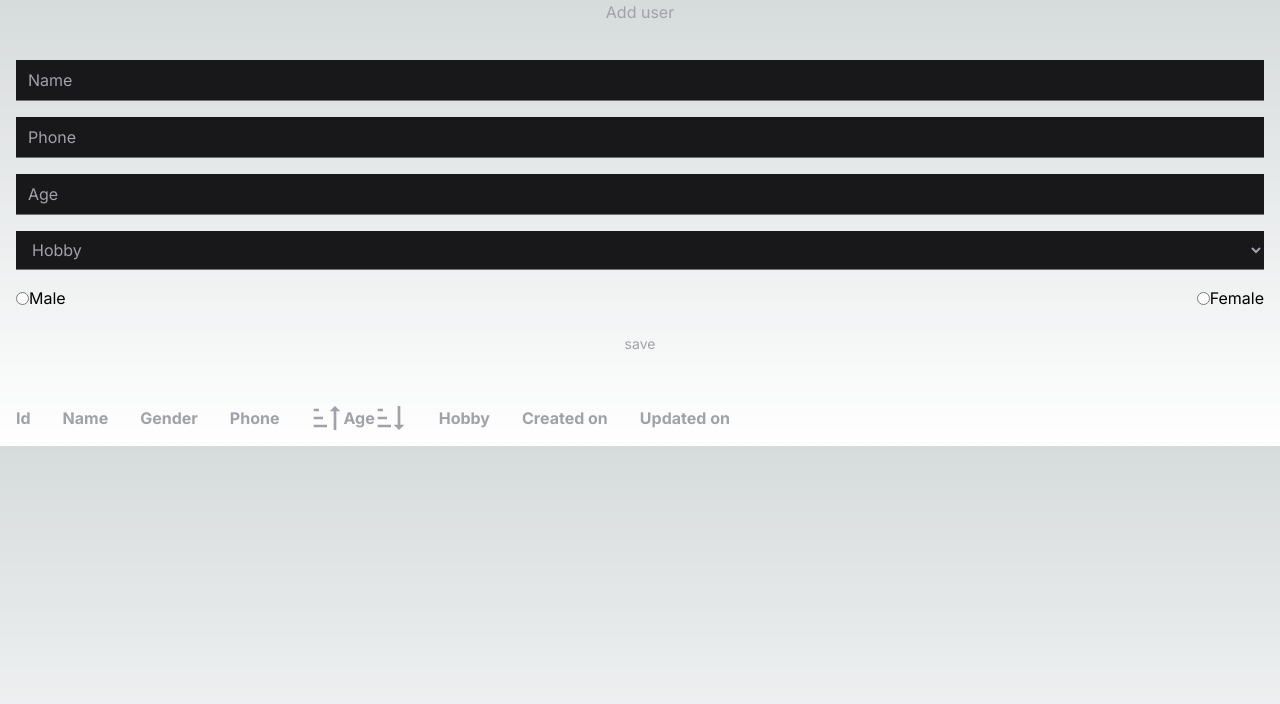
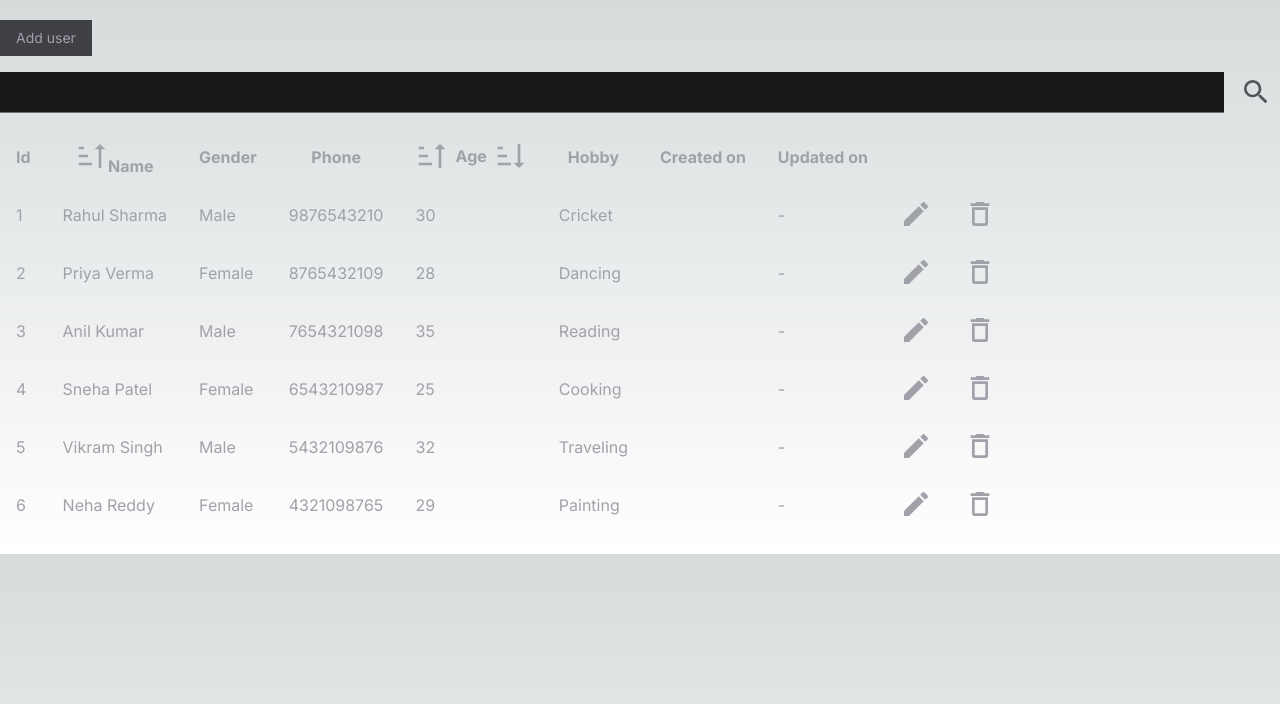
Before and after one commit to keya-upadhyay/todo-next, a Next.js app: page /user in a window 1280 px wide. Shown: the top 704 px of the page. Built offline with nearby package versions, Linux system fonts and the light colour scheme.

Commit message:
filter data on user page

```diff
--- a/src/Components/NewUserList.jsx
+++ b/src/Components/NewUserList.jsx
@@ -2,11 +2,13 @@
 import React from "react";
 
 const NewUserList = ({
-  CreatNeweUser,
+  creatNewUser,
   userInput,
   setUserInput,
   users,
   setUsers,
+  isOpen,
+  setIsOpen,
 }) => {
   function handleSubmit(e) {
     e.preventDefault();
@@ -22,10 +24,10 @@ const NewUserList = ({
 
     const timeZones = {
       AEST: "Australia/Sydney",
-      ACST: "Australia/Adelaide",
-      AWST: "Australia/Perth",
-      AEDT: "Australia/Melbourne",
-      ACDT: "Australia/Adelaide",
+      // ACST: "Australia/Adelaide",
+      // AWST: "Australia/Perth",
+      // AEDT: "Australia/Melbourne",
+      // ACDT: "Australia/Adelaide",
     };
 
     function getTimeInTimeZone(timeZone) {
@@ -51,7 +53,12 @@ const NewUserList = ({
       userInput.age.trim() === "" ||
       userInput.hobby.trim() === ""
     ) {
-      console.log("Please fill out all the fields");
+      alert("All the fields are required");
+    }
+
+    if (userInput.phone.length !== 10) {
+      alert("Please enter a 10-digit phone number.");
+      return;
     } else {
       if (userInput.id) {
         const updatedUsers = users.map((user) =>
@@ -59,15 +66,17 @@ const NewUserList = ({
         );
         setUsers(updatedUsers);
         setUserInput(initialValue);
+        setIsOpen(false);
       } else {
         const newId = Date.now().toString();
-        CreatNeweUser({
+        creatNewUser({
           ...userInput,
           id: newId,
           date: createdDate,
-          time: UpdatedTime,
+          time: timesInTimeZones,
         });
         setUserInput(initialValue);
+        setIsOpen(false);
       }
     }
   }
@@ -77,9 +86,20 @@ const NewUserList = ({
   }
 
   return (
-    <div className="space-y-5 pt-6">
+    <div
+      className={`space-y-5 pt-6 bg-zinc-950/85 p-20 shadow-zinc-800  ${
+        isOpen ? "fixed w-full inset-0 m-auto z-10" : "hidden"
+      } `}
+    >
+      <div className="relative py-4">
+        <button
+          className="px-4 py-2 text-zinc-400 bg-zinc-800"
+          onClick={() => setIsOpen(!isOpen)}
+        >
+          X
+        </button>
         <div className="mb-1 text-zinc-400 block text-center text-xl capitalize">
-        Add user
+          {userInput.id ? "Update user" : "Add user"}
         </div>
         <form
           onSubmit={handleSubmit}
@@ -130,7 +150,9 @@ const NewUserList = ({
             <option value="Sports">Sports</option>
             <option value="Fishing">Fishing</option>
             <option value="crocheting">crocheting</option>
-          <option value="DIY projects or crafts">DIY projects or crafts</option>
+            <option value="DIY projects or crafts">
+              DIY projects or crafts
+            </option>
           </select>
 
           <div className="flex items-center justify-between">
@@ -159,14 +181,23 @@ const NewUserList = ({
               <span>Female</span>
             </label>
           </div>
-
+          <div className="flex items-center justify-between col-span-2">
             <button
               type="submit"
               className="bg-slate-800 py-2 px-4 top capitalize col-span-2"
             >
               {userInput.id ? "Update" : "save"}
             </button>
+            <button
+              type="submit"
+              onClick={() => setIsOpen(false)}
+              className="bg-slate-800 py-2 px-4 top capitalize col-span-2"
+            >
+              Cancle
+            </button>
+          </div>
         </form>
+      </div>
     </div>
   );
 };
--- /dev/null
+++ b/src/Components/RemoveDataPopUp.jsx
@@ -0,0 +1,31 @@
+import React from "react";
+
+const RemoveDataPopUp = ({ isVisible, deleteRowData, setIsvisible }) => {
+  return (
+    <div
+      className={`h-full w-full text-center bg-black/80  inset-0 space-y-5 flex z-10 flex-col justify-center items-center ${
+        isVisible ? "fixed" : "hidden"
+      }`}
+    >
+      <p className="block mt-4">Are you sure want to delete this data?</p>
+
+      <div className="flex items-center justify-center space-x-4">
+        <button
+          onClick={deleteRowData}
+          className="bg-red-500 text-white px-4 py-2"
+        >
+          Yes
+        </button>
+
+        <button
+          onClick={() => setIsvisible(false)}
+          className="bg-gray-500 text-white px-4 py-2"
+        >
+          No
+        </button>
+      </div>
+    </div>
+  );
+};
+
+export default RemoveDataPopUp;
--- a/src/Components/UserList.jsx
+++ b/src/Components/UserList.jsx
@@ -4,29 +4,44 @@ import React from "react";
 const UserList = ({
   users,
   editData,
-  RemoveData,
+  removeData,
   sortAscending,
-  sortDesscending,
+  matchUser,
+  sortNameByAscending,
 }) => {
   return (
     <div className="overflow-x-auto text-zinc-400">
-      <table className="min-w-full table-fixed text-left border-collapse border-b border-zinc-800 border-r border-l">
-        <thead className="bg-zinc-900">
+      <table className="min-w-full table-fixed text-left border-collapse border-b border-zinc-700 border-r border-l">
+        <thead className="bg-zinc-800">
           <tr>
-            <th className="py-2 px-4 font-light border-r border-zinc-800">
+            <th className="py-2 px-4 font-light border-r border-zinc-700">
               Id
             </th>
-            <th className="py-2 px-4 font-light border-r border-zinc-800">
+            <th className="py-2 px-4 font-light border-r border-zinc-700">
+              <button onClick={() => sortNameByAscending(users, false)}>
+                <svg
+                  xmlns="http://www.w3.org/2000/svg"
+                  width="32"
+                  height="32"
+                  viewBox="0 0 24 24"
+                  className="h-5 "
+                >
+                  <path
+                    fill="currentColor"
+                    d="M19 7h3l-4-4l-4 4h3v14h2M2 17h10v2H2M6 5v2H2V5m0 6h7v2H2z"
+                  />
+                </svg>
+              </button>
               Name
             </th>
-            <th className="py-2 px-4 font-light border-r border-zinc-800">
+            <th className="py-2 px-4 font-light border-r border-zinc-700">
               Gender
             </th>
-            <th className="py-2 px-4 font-light border-r border-zinc-800">
+            <th className="py-2 px-4 font-light border-r border-zinc-700">
               Phone
             </th>
-            <th className="py-2 px-4 font-light border-r border-zinc-800 flex items-center space-x-2 justify-between">
-              <button onClick={() => sortDesscending(users)}>
+            <th className="py-2 px-4 font-light border-r border-zinc-700 flex items-center space-x-2 justify-between">
+              <button onClick={() => sortAscending(users, false)}>
                 <svg
                   xmlns="http://www.w3.org/2000/svg"
                   width="32"
@@ -42,7 +57,7 @@ const UserList = ({
               </button>
               <span>Age</span>
 
-              <button onClick={() => sortAscending(users)}>
+              <button onClick={() => sortAscending(users, true)}>
                 <svg
                   xmlns="http://www.w3.org/2000/svg"
                   width="32"
@@ -57,49 +72,56 @@ const UserList = ({
                 </svg>
               </button>
             </th>
-            <th className="py-2 px-4 font-light border-r border-zinc-800">
+            <th className="py-2 px-4 font-light border-r border-zinc-700">
               Hobby
             </th>
-            <th className="py-2 px-4 font-light border-r border-zinc-800">
+            <th className="py-2 px-4 font-light border-r border-zinc-700">
               Created on
             </th>
-            <th className="py-2 px-4 font-light border-r border-zinc-800">
+            <th className="py-2 px-4 font-light border-r border-zinc-700">
               Updated on
             </th>
-            <th className="py-2 px-4 font-light border-r border-zinc-800"></th>
+            <th className="py-2 px-4 font-light border-r border-zinc-700"></th>
             <th className="py-2 px-4 font-light "></th>
           </tr>
         </thead>
+
         <tbody className="text-left divide-y divide-zinc-800">
           {users?.map((user, index) => (
             <tr
               key={index}
-              className="text-left capitalize font-extralight border-b border-b-zinc-800"
+              className={`text-left capitalize font-extralight border-b border-b-zinc-800 row-highlight  ${
+                index < matchUser.length ? "text-teal-500" : "text-zinc-500"
+              } ${
+                index < matchUser.length === 0
+                  ? "text-zinc-500"
+                  : "text-zinc-500"
+              }`}
             >
-              <td className="py-2 px-4 border-r border-zinc-800">{user?.id}</td>
-              <td className="py-2 px-4 border-r border-zinc-800">
+              <td className="py-2 px-4 border-r border-zinc-700">{user?.id}</td>
+              <td className={`py-2 px-4 border-r border-zinc-700 `}>
                 {user?.name}
               </td>
-              <td className="py-2 px-4 border-r border-zinc-800">
+              <td className="py-2 px-4 border-r border-zinc-700">
                 {user?.gender}
               </td>
-              <td className="py-2 px-4 border-r border-zinc-800">
+              <td className="py-2 px-4 border-r border-zinc-700">
                 {user?.phone}
               </td>
-              <td className="py-2 px-4 border-r border-zinc-800">
+              <td className="py-2 px-4 border-r border-zinc-700">
                 {user?.age}
               </td>
-              <td className="py-2 px-4 border-r border-zinc-800">
+              <td className="py-2 px-4 border-r border-zinc-700">
                 {user?.hobby}
               </td>
-              <td className="py-2 px-4 border-r border-zinc-800">
+              <td className="py-2 px-4 border-r border-zinc-700">
                 {user?.date}
               </td>
-              <td className="py-2 px-4 border-r border-zinc-800">
+              <td className="py-2 px-4 border-r border-zinc-700">
                 {user?.date} - {user?.time}
               </td>
 
-              <td className="py-2 px-4 border-r border-zinc-800 text-center">
+              <td className="py-2 px-4 border-r border-zinc-700 text-center">
                 <button onClick={() => editData(user.id)}>
                   <svg
                     xmlns="http://www.w3.org/2000/svg"
@@ -117,7 +139,7 @@ const UserList = ({
               </td>
 
               <td className="py-2 px-4 text-center">
-                <button onClick={() => RemoveData(user.id)}>
+                <button onClick={() => removeData(user.id)}>
                   <svg
                     xmlns="http://www.w3.org/2000/svg"
                     width="32"
--- a/src/app/user/page.jsx
+++ b/src/app/user/page.jsx
@@ -1,10 +1,12 @@
 "use client";
 import NewUserList from "@/Components/NewUserList";
+import RemoveDataPopUp from "@/Components/RemoveDataPopUp";
 import UserList from "@/Components/UserList";
 import React, { useState } from "react";
+const page = () => {
+  const [searchData, setSearchData] = useState("");
 
-const page = () => {
-  const [users, setUsers] = useState([]);
+  const [isOpen, setIsOpen] = useState(false);
 
   const [isVisible, setIsvisible] = useState(false);
 
@@ -19,21 +21,128 @@ const page = () => {
     hobby: "Hobby",
   });
 
-  function CreatNeweUser(newUser) {
+  const [users, setUsers] = useState([
+    {
+      id: "1",
+      name: "Rahul Sharma",
+      gender: "male",
+      phone: "9876543210",
+      age: "30",
+      hobby: "Cricket",
+    },
+    {
+      id: "2",
+      name: "Priya Verma",
+      gender: "female",
+      phone: "8765432109",
+      age: "28",
+      hobby: "Dancing",
+    },
+    {
+      id: "3",
+      name: "Anil Kumar",
+      gender: "male",
+      phone: "7654321098",
+      age: "35",
+      hobby: "Reading",
+    },
+    {
+      id: "4",
+      name: "Sneha Patel",
+      gender: "female",
+      phone: "6543210987",
+      age: "25",
+      hobby: "Cooking",
+    },
+    {
+      id: "5",
+      name: "Vikram Singh",
+      gender: "male",
+      phone: "5432109876",
+      age: "32",
+      hobby: "Traveling",
+    },
+    {
+      id: "6",
+      name: "Neha Reddy",
+      gender: "female",
+      phone: "4321098765",
+      age: "29",
+      hobby: "Painting",
+    },
+  ]);
+
+  const [originalUsers, setOriginalUsers] = useState([
+    {
+      id: "1",
+      name: "Rahul Sharma",
+      gender: "male",
+      phone: "9876543210",
+      age: "30",
+      hobby: "Cricket",
+    },
+    {
+      id: "2",
+      name: "Priya Verma",
+      gender: "female",
+      phone: "8765432109",
+      age: "28",
+      hobby: "Dancing",
+    },
+    {
+      id: "3",
+      name: "Anil Kumar",
+      gender: "male",
+      phone: "7654321098",
+      age: "35",
+      hobby: "Reading",
+    },
+    {
+      id: "4",
+      name: "Sneha Patel",
+      gender: "female",
+      phone: "6543210987",
+      age: "25",
+      hobby: "Cooking",
+    },
+    {
+      id: "5",
+      name: "Vikram Singh",
+      gender: "male",
+      phone: "5432109876",
+      age: "32",
+      hobby: "Traveling",
+    },
+    {
+      id: "6",
+      name: "Neha Reddy",
+      gender: "female",
+      phone: "4321098765",
+      age: "29",
+      hobby: "Painting",
+    },
+  ]);
+
+  const [matchUser, setMatchUser] = useState([]);
+
+  function creatNewUser(newUser) {
     setUsers([...users, newUser]);
+    setOriginalUsers([...originalUsers, newUser]);
+    setIsOpen(false);
   }
 
-  function EditRowData(id) {
+  function editRowData(id) {
+    setIsOpen(true);
     const updatedUser = users.find((user) => user.id === id);
     setUserInput(updatedUser);
   }
 
-  function ConfirmRemoveData(id) {
+  function confirmRemoveData(id) {
     setIsvisible(true);
     setRemoveData(id);
   }
 
-  function RemoveData() {
+  function deleteRowData() {
     if (removeData) {
       const updatedUsers = users.filter((user) => user.id !== removeData);
       setUsers(updatedUsers);
@@ -42,60 +151,110 @@ const page = () => {
     }
   }
 
-  function sortDataAscending(users) {
-    const sortedUsers = [...users].sort(
-      (a, b) => Number(a.age) - Number(b.age)
+  function sortAgeAscending(users, isAsc) {
+    const sortedUsers1 = users.sort((a, b) =>
+      isAsc ? +a.age - +b.age : +b.age - +a.age
     );
-    setUsers(sortedUsers);
+    setUsers([...sortedUsers1]);
   }
 
-  function sortDesscending(users) {
-    const sortedUsers = [...users].sort(
-      (a, b) => Number(b.age) - Number(a.age)
+  function sortNamesByAscending(users) {
+    const sortedNames = [...users].sort((a, b) => {
+      return a.name.localeCompare(b.name);
+    });
+    setUsers(sortedNames);
+  }
+
+  function handleSearch() {
+    // include method won't run when the data in table is stored in capitalize manner and your searching data is in lower case
+    // for this you should use toLowercase method
+
+    let searchValue = searchData.toLowerCase();
+
+    let matchedUsers = originalUsers.filter(
+      (user) => searchValue && user.name.toLowerCase().includes(searchValue)
     );
-    setUsers(sortedUsers);
+
+    let unmatchedusers = originalUsers.filter(
+      (user) => !(searchValue && user.name.toLowerCase().includes(searchValue))
+    );
+
+    if (searchValue !== "") {
+      if (matchedUsers.length > 0) {
+        setMatchUser(matchedUsers);
+        setUsers([...matchedUsers, ...unmatchedusers]);
+      } else {
+        alert("No data found");
+      }
+    } else {
+      alert("Please enter search data first");
+    }
+  }
+
+  function searchDatas(e) {
+    let searchString = e.target.value;
+    if (searchString === "") {
+      setUsers(originalUsers);
+      setMatchUser([]);
+    }
+    setSearchData(searchString);
   }
 
   return (
-    <div className="space-y-3 container mx-auto">
+    <>
+      <div className="space-y-3 container mx-auto py-5">
+        <button
+          onClick={() => setIsOpen(true)}
+          className="px-4 py-2 text-zinc-400 bg-zinc-700"
+        >
+          Add user
+        </button>
+        <div className="flex items-center space-x-2">
+          <input onChange={searchDatas} />
+          <button
+            onClick={handleSearch}
+            className="text-zinc-600 p-2 flex-none"
+          >
+            <svg
+              xmlns="http://www.w3.org/2000/svg"
+              width="32"
+              height="32"
+              viewBox="0 0 24 24"
+            >
+              <path
+                fill="currentColor"
+                d="M9.5 3A6.5 6.5 0 0 1 16 9.5c0 1.61-.59 3.09-1.56 4.23l.27.27h.79l5 5l-1.5 1.5l-5-5v-.79l-.27-.27A6.52 6.52 0 0 1 9.5 16A6.5 6.5 0 0 1 3 9.5A6.5 6.5 0 0 1 9.5 3m0 2C7 5 5 7 5 9.5S7 14 9.5 14S14 12 14 9.5S12 5 9.5 5"
+              />
+            </svg>
+          </button>
+        </div>
+
         <NewUserList
-        CreatNeweUser={CreatNeweUser}
+          creatNewUser={creatNewUser}
           userInput={userInput}
           users={users}
           setUsers={setUsers}
           setUserInput={setUserInput}
+          isOpen={isOpen}
+          setIsOpen={setIsOpen}
         />
 
         <UserList
           users={users}
-        editData={EditRowData}
-        RemoveData={ConfirmRemoveData}
-        sortAscending={sortDataAscending}
-        sortDesscending={sortDesscending}
+          matchUser={matchUser}
+          editData={editRowData}
+          removeData={confirmRemoveData}
+          sortAscending={sortAgeAscending}
+          sortNameByAscending={sortNamesByAscending}
         />
 
-      <div
-        className={`h-full w-full text-center bg-black/90 inset-0 space-y-5 flex flex-col justify-center items-center ${
-          isVisible ? "fixed" : "hidden"
-        }`}
-      >
-        <p className="block mt-4">Are you sure want to delete this data ?</p>
-        <div className="flex items-center justify-center">
-          <button
-            onClick={RemoveData}
-            className="bg-red-500 text-white px-4 py-2"
-          >
-            Yes
-          </button>
-          <button
-            onClick={() => setIsvisible(false)}
-            className="bg-gray-500 text-white px-4 py-2"
-          >
-            No
-          </button>
+        <RemoveDataPopUp
+          isVisible={isVisible}
+          deleteData={deleteRowData}
+          setIsvisible={setIsvisible}
+        />
       </div>
-      </div>
-    </div>
+    </>
   );
 };
 
```
Lines whose indentation alone changed are shown as unchanged.
